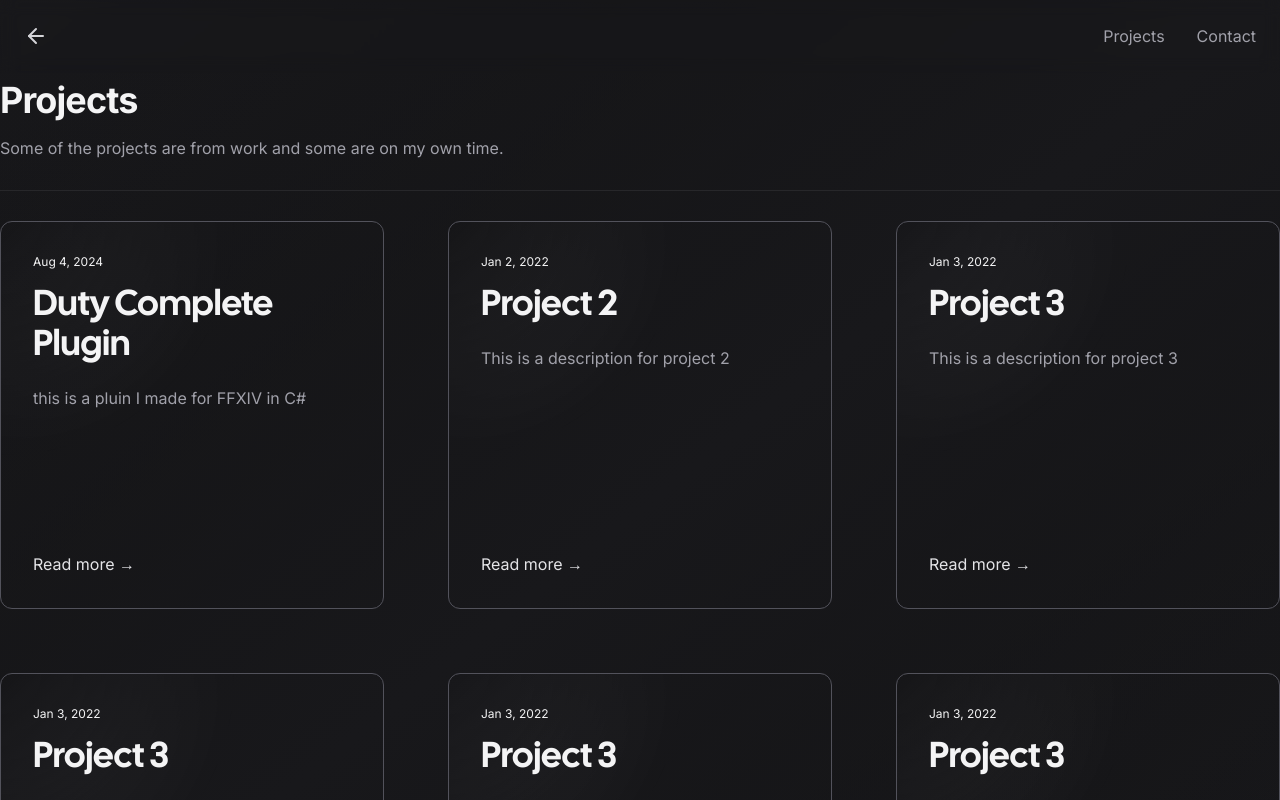
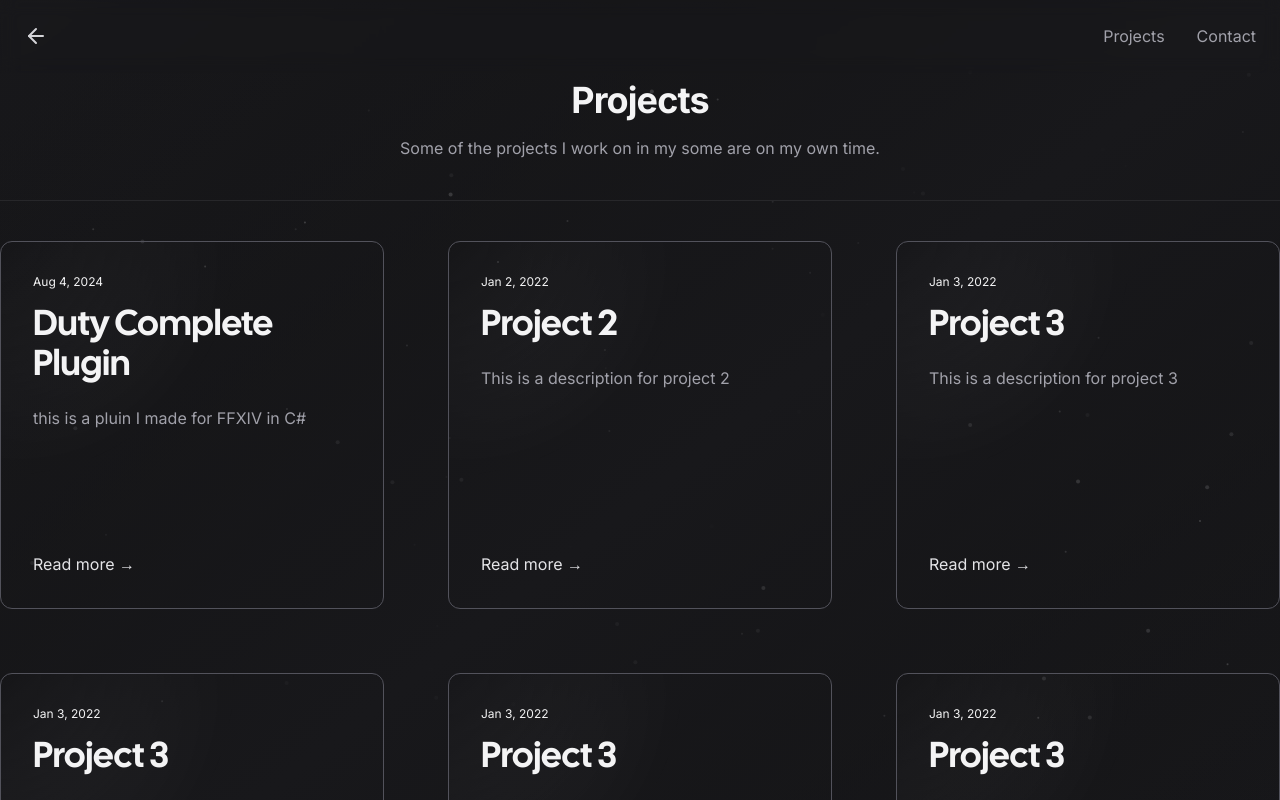
Before and after one commit to Luna-MN/nextjs-portfolio-website, a Next.js app: page /projects in a window 1280 px wide. Shown: the top 800 px of the page. Built offline with nearby package versions, Linux system fonts and the light colour scheme; no server answers; what tailwindcss-debug-screens would draw is missing.

Commit message:
project page finished

```diff
--- a/app/projects/dutycomplete/page.tsx
+++ b/app/projects/dutycomplete/page.tsx
@@ -7,16 +7,15 @@ export default async function DutyCompletePage() {
     return (
         <div className="relative pb-16">
             <Navigation />
-            <div className="max-w-2xl mx-auto lg:mx-0 pt-20">
+            <div className="min-h-screen mx-auto lg:mx-0 pt-20">
                 <h2 className="text-3xl font-bold tracking-tight text-zinc-100 sm:text-4xl">
-                    <div>
+                    <div className="flex justify-center items-center">
                         <h1>Duty Complete Plugin</h1>
                     </div>
                 </h2>
-                <p className="mt-4 text-zinc-400">
+                <p className="flex justify-center items-center mt-4 text-zinc-400">
                     this is a pluin I made for FFXIV in C#
                 </p>
-                <div style={{ marginTop: '30px' }}></div>
             </div>
         </div>
     );
--- a/app/projects/page.tsx
+++ b/app/projects/page.tsx
@@ -1,5 +1,6 @@
 import { Navigation } from '../components/nav';
 import { Card } from '../components/card';
+import Particles from '../components/particles';
 import Link from 'next/link';
 import { Article } from './article';
 const projects = [
@@ -46,19 +47,20 @@ export default async function ProjectsPage() {
     return (
         <div className=" bg-gradient-to-tl from-zinc-900/0 via-zinc-900 to-zinc-900/0">
             <Navigation />
-            <div className="max-w-2xl mx-auto lg:mx-0">
+            <div className="w-full mx-auto lg:mx-0 pb-10">
                 <h2 className="text-3xl font-bold tracking-tight text-zinc-100 sm:text-4xl pt-20">
-                    <div>Projects</div>
+                    <div className="flex justify-center items-center">
+                        Projects
+                    </div>
                 </h2>
-                <p className="mt-4 text-zinc-400">
-                    Some of the projects are from work and some are on my own
+                <p className="flex justify-center items-center mt-4 text-zinc-400">
+                    Some of the projects I work on in my some are on my own
                     time.
                 </p>
-                <div style={{ marginTop: '30px' }}></div>
             </div>
+            <Particles className="absolute inset-0 -z-10" quantity={100} />
             <div className="w-full h-px bg-zinc-800" />
-            <div style={{ marginTop: '30px' }}></div>
-            <div className="grid w-full h-full min-h-screen grid-cols-3 gap-8 mx-auto mt-3 sm:mt-0 sm:grid-cols-3 lg:gap-16">
+            <div className="grid w-full h-full min-h-screen grid-cols-3 gap-8 mx-auto mt-3 sm:mt-0 sm:grid-cols-3 lg:gap-16 pt-10">
                 {projects.map((p) => (
                     <Card>
                         <Link href={p.href}>
```
